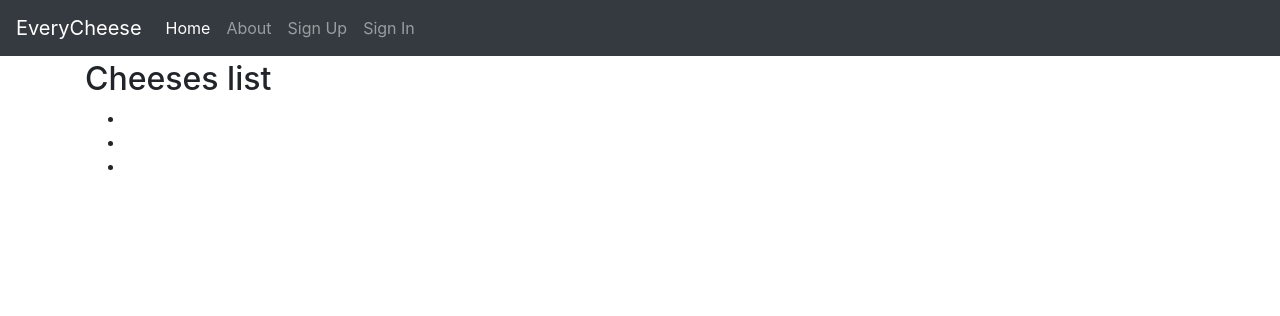
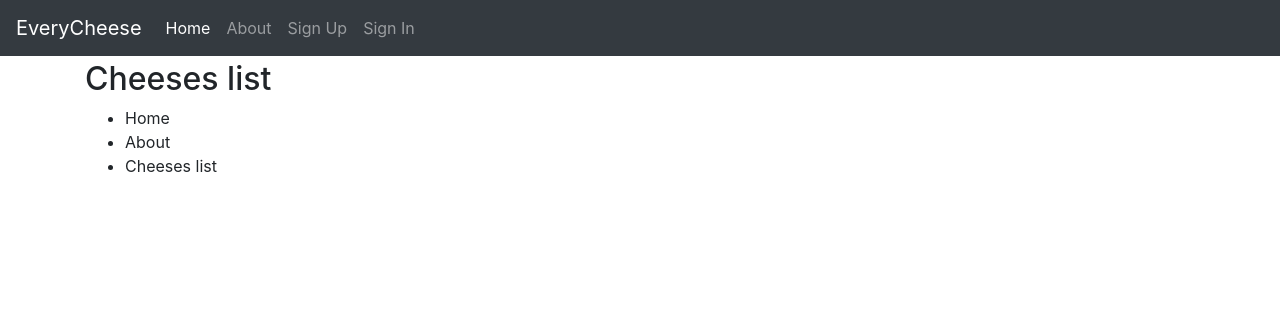
Before and after one commit to vikzh/dj_crsh, a Django app: page /cheeses/ in a window 1280 px wide. Shown: the top 316 px of the page. Run offline with Django 3.2, Linux system fonts and the light colour scheme; data that the repository does not hold is empty; some libraries are stand-ins or nearby versions.

```diff
--- a/everycheese/templates/cheeses/cheese_list.html
+++ b/everycheese/templates/cheeses/cheese_list.html
@@ -5,9 +5,9 @@
 {% block content %}
     <h2>Cheeses list</h2>
     <ul>
-        <li><a href="{% url 'home' %}"></a></li>
-        <li><a href="{% url 'about' %}"></a></li>
-        <li><a href="{% url 'cheeses:list'%}"></a></li>
+        <li><a href="{% url 'home' %}"></a>Home</li>
+        <li><a href="{% url 'about' %}"></a>About</li>
+        <li><a href="{% url 'cheeses:list'%}"></a>Cheeses list</li>
     </ul>
     <ul>
         {% for cheese in cheese_list %}
```
